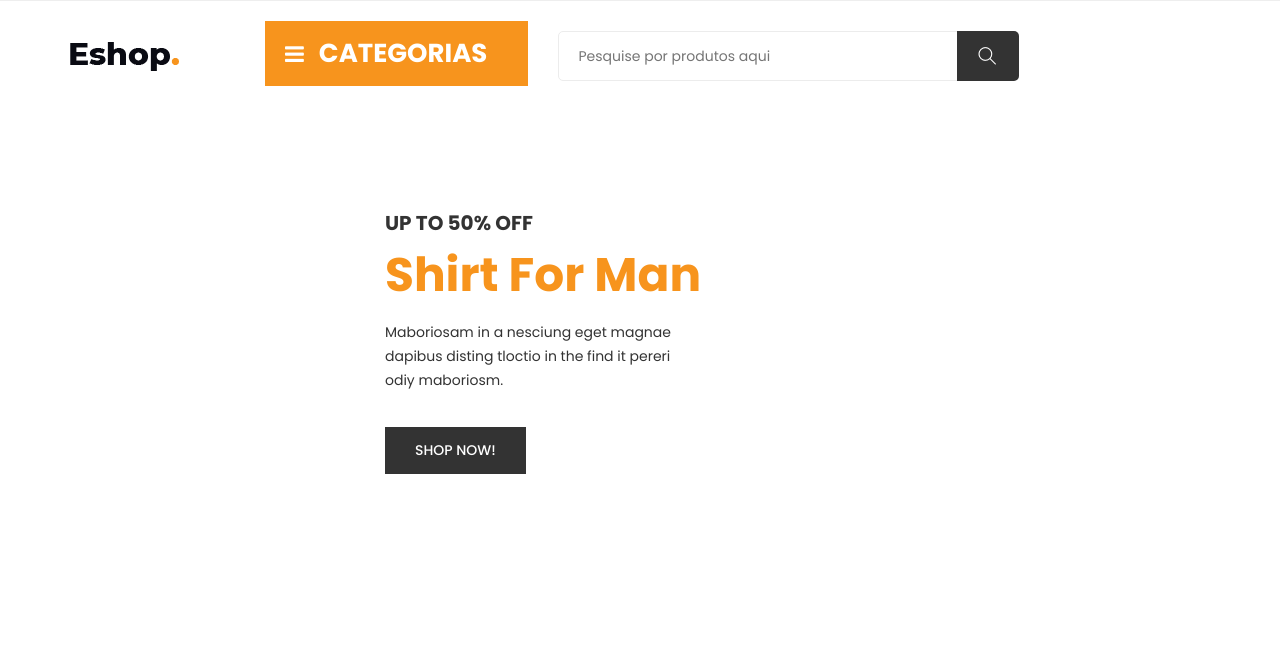
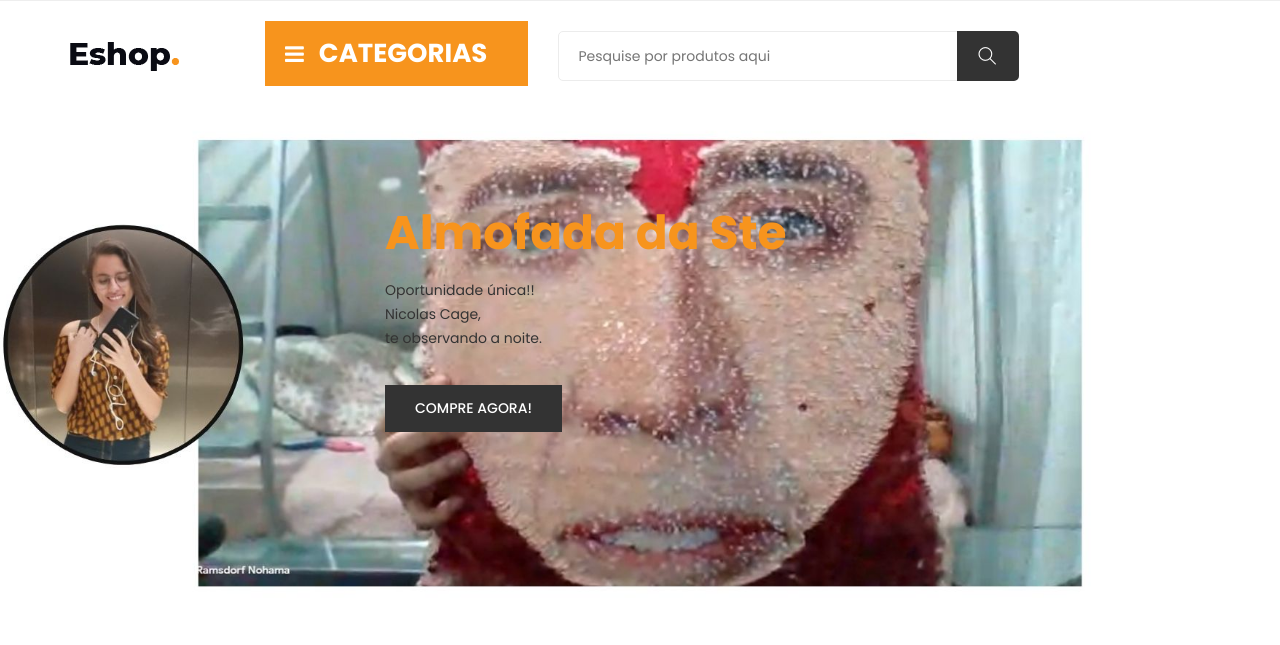
Before and after one commit to glauciapamponet/ShoPET, a PHP site: page / in a window 1280 px wide. Shown: the top 645 px of the page. Run offline with PHP 8.4, Linux system fonts and the light colour scheme; data that the repository does not hold is empty; some libraries are stand-ins or nearby versions.

Commit message:
mudanças banners

```diff
--- a/PHP/productFETCH.php
+++ b/PHP/productFETCH.php
@@ -29,7 +29,7 @@
 
     $cont = 0;
     while($rowDIVS = mysqli_fetch_array($result)){
-      $queryPROD = "SELECT prod.idproduto, prod.nomeprod, prod.precoprod, cat.nomecat, pt.nomepetiano, prod.pathimage, prod.desc
+      $queryPROD = "SELECT prod.idproduto, prod.nomeprod, prod.precoprod, cat.nomecat, pt.nomepetiano, prod.pathimage
                     FROM produto prod, petiano pt, categoria cat WHERE prod.nomecat = cat.nomecat AND
                     prod.idpetiano = pt.idpetiano AND cat.nomecat = '".$rowDIVS["nomecat"]."'";
 
--- a/index.php
+++ b/index.php
@@ -220,7 +220,7 @@
 	<!-- Slider Area -->
 	<section class="hero-slider">
 		<!-- Single Slider -->
-		<div class="single-slider">
+		<div class="single-slider" style="background-image: url('images/Banners/large_banner.jpg')">
 			<div class="container">
 				<div class="row no-gutters">
 					<div class="col-lg-9 offset-lg-3 col-12">
@@ -228,11 +228,11 @@
 							<div class="row">
 								<div class="col-lg-7 col-12">
 									<div class="hero-text">
-										<h1><span>UP TO 50% OFF </span>Shirt For Man</h1>
-										<p>Maboriosam in a nesciung eget magnae <br> dapibus disting tloctio in the find
-											it pereri <br> odiy maboriosm.</p>
+										<h1>Almofada da Ste</h1>
+										<p>Oportunidade única!! <br> Nicolas Cage,
+											<br> te observando a noite.</p>
 										<div class="button">
-											<a href="#" class="btn">Shop Now!</a>
+											<a href=singleshop.php?idproduto=1 class="btn">Compre Agora!</a>
 										</div>
 									</div>
 								</div>
@@ -255,9 +255,9 @@
 					<div class="single-banner">
 						<img src="/images/Banners/small_banner_2">
 						<div class="content">
-							<p>Man's Collectons</p>
-							<h3>Summer travel <br> collection</h3>
-							<a href="#">Discover Now</a>
+							<p>Coleção Tutor</p>
+							<h3>Caneca de Tutor </h3>
+							<a href="singleshop.php?idproduto=20">Compre Agora</a>
 						</div>
 					</div>
 				</div>
@@ -267,9 +267,9 @@
 					<div class="single-banner">
 						<img src="/images/Banners/small_banner_1" alt="#">
 						<div class="content">
-							<p>Bag Collectons</p>
-							<h3>Awesome Bag <br> 2020</h3>
-							<a href="#">Shop Now</a>
+							<p>Coleção PET</p>
+							<h3>Cafézinho do <br> PET</h3>
+							<a href=singleshop.php?idproduto=35>Compre Agora</a>
 						</div>
 					</div>
 				</div>
@@ -279,9 +279,9 @@
 					<div class="single-banner tab-height">
 						<img src="/images/Banners/small_banner_3" alt="#">
 						<div class="content">
-							<p>Flash Sale</p>
-							<h3>Mid Season <br> Up to <span>40%</span> Off</h3>
-							<a href="#">Discover Now</a>
+							<p>Coleção Tutor</p>
+							<h3>Tênis de Tutor <br> Para correr</h3>
+							<a href="singleshop.php?idproduto=19">Compre Agora</a>
 						</div>
 					</div>
 				</div>
@@ -352,11 +352,11 @@
 				<!-- Single Banner  -->
 				<div class="col-lg-6 col-md-6 col-12">
 					<div class="single-banner">
-						<img src="https://via.placeholder.com/600x370" alt="#">
+						<img src="/images/Banners/small_banner_4" alt="#">
 						<div class="content">
-							<p>Man's Collectons</p>
-							<h3>Man's items <br>Up to<span> 50%</span></h3>
-							<a href="#">Shop Now</a>
+							<p>Coleção Glaucia</p>
+							<h3>Porca da Glaucia <br><span> Traumatizante</span></h3>
+							<a href="#">Compre Agora!</a>
 						</div>
 					</div>
 				</div>
@@ -364,11 +364,11 @@
 				<!-- Single Banner  -->
 				<div class="col-lg-6 col-md-6 col-12">
 					<div class="single-banner">
-						<img src="https://via.placeholder.com/600x370" alt="#">
+						<img src="/images/Banners/small_banner_5" alt="#">
 						<div class="content">
-							<p>shoes women</p>
-							<h3>mid season <br> up to <span>70%</span></h3>
-							<a href="#" class="btn">Shop Now</a>
+							<p>coleção thais</p>
+							<h3>GATA DA THAIS <br> <span>IMPERDÍVEL</span></h3>
+							<a href="#" class="btn">Compre Agora!</a>
 						</div>
 					</div>
 				</div>
--- a/singleshop.php
+++ b/singleshop.php
@@ -4,7 +4,7 @@
 
     $idprod = $_GET["idproduto"];
     //echo $idprod;
-    $result = mysqli_query($connect, 'SELECT prod.nomeprod, prod.precoprod, cat.nomecat, pt.nomepetiano, prod.pathimage
+    $result = mysqli_query($connect, 'SELECT prod.nomeprod, prod.precoprod, cat.nomecat, pt.nomepetiano, prod.pathimage, prod.desc
                   FROM produto prod, petiano pt, categoria cat WHERE prod.nomecat = cat.nomecat AND
                   prod.idpetiano = pt.idpetiano AND prod.idproduto = "'.$idprod.'"');
 
@@ -243,7 +243,7 @@
 					<div class="col-12">
 						<div class="bread-inner">
 							<ul class="bread-list">
-								<li><a href="index1.html">Home<i class="ti-arrow-right"></i></a></li>
+								<li><a href="index.php">Home<i class="ti-arrow-right"></i></a></li>
 								<li class="active"><a href="blog-single.html">Shop Details</a></li>
 							</ul>
 						</div>
@@ -361,7 +361,7 @@
       														<div class="row">
       															<div class="col-12">
       																<div class="single-des">
-      																	<p><?php echo $resprod["desc"]; ?></p>
+      																	<p><?php echo nl2br($resprod["desc"]); ?></p>
       																</div>
       																<!-- <div class="single-des">
       																	<p>Suspendisse consequatur voluptates lorem nobis accumsan natus mattis. Optio pede, optio qui metus, delectus! Ultricies impedit, minus tempor fuga, quasi, pede felis commodo bibendum voluptas nisi? Voluptatem risus tempore tempora. Quaerat aspernatur? Error praesent laoreet, cras in fames hac ea, massa montes diamlorem nec quaerat, quos occaecati leo nam aliquet corporis, ab recusandae parturient, etiam fermentum, a quasi possimus commodi, mollis voluptate mauris mollis, quisque donec</p>
```
Also changed, not shown: images/Banners/large_banner.jpg, images/Banners/small_banner_4.jpg (added), images/Banners/small_banner_5.jpg (added).
